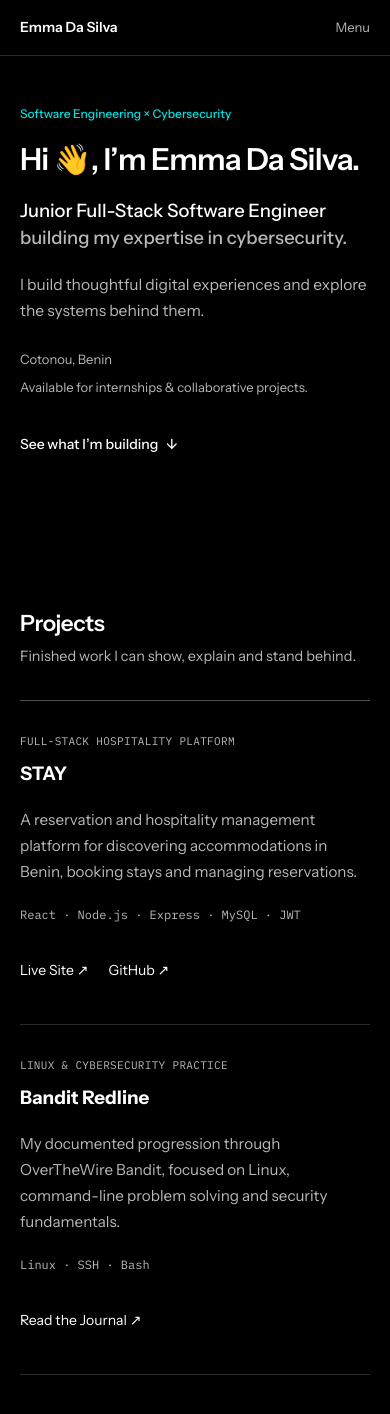
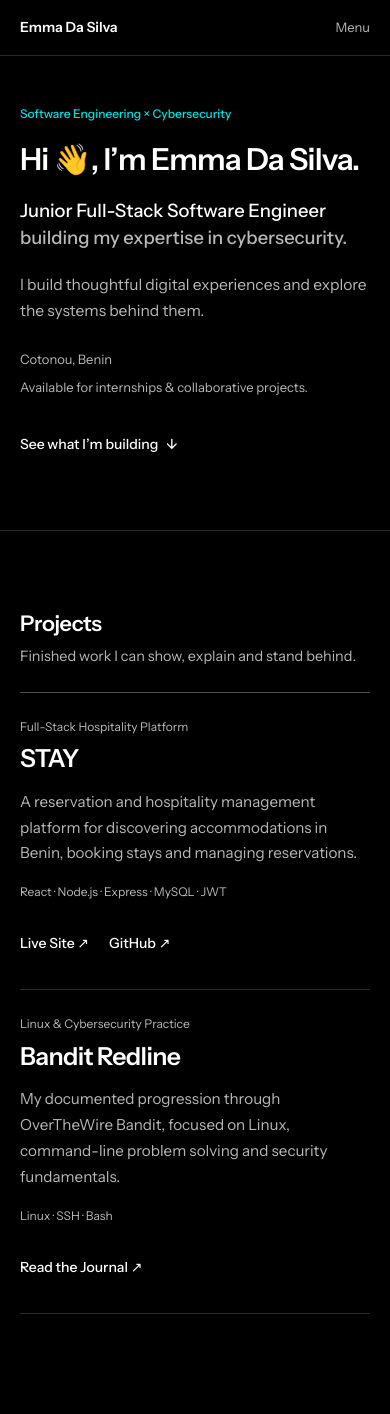
Before and after one commit to emma-dasilva-dev/emma-dasilva-portfolio, a Next.js app: page /en in a window 390 px wide. Shown: the top 1414 px of the page. Built offline with nearby package versions, Linux system fonts and the light colour scheme.

Commit message:
style: make projects quiet and minimal

```diff
--- a/src/components/sections/Work.module.css
+++ b/src/components/sections/Work.module.css
@@ -1,40 +1,22 @@
 .section {
   padding-block: var(--section-space);
+  border-top: 1px solid var(--color-border);
 }
 
 .sectionHeader {
-  display: grid;
-  grid-template-columns: 10rem minmax(0, 1fr);
-  gap: var(--space-8);
-  margin-bottom: var(--space-10, 2.5rem);
-}
-
-.sectionNumber,
-.projectIndex,
-.projectType,
-.stack,
-.banditMeta span {
-  font-family: var(--font-mono);
-}
-
-.sectionNumber {
-  margin: 0;
-  color: var(--color-text-muted);
-  font-size: 0.625rem;
-  letter-spacing: 0.05em;
-  text-transform: uppercase;
+  max-width: 36rem;
+  margin-bottom: var(--space-8);
 }
 
 .sectionHeader h2 {
   margin: 0;
-  font-size: clamp(1.4rem, 2.2vw, 1.8rem);
+  font-size: clamp(1.35rem, 2vw, 1.7rem);
   font-weight: 600;
   line-height: 1.2;
-  letter-spacing: -0.02em;
+  letter-spacing: -0.018em;
 }
 
-.sectionHeader p:last-child {
-  max-width: 32rem;
+.sectionHeader p {
   margin: var(--space-2) 0 0;
   color: var(--color-text-muted);
   font-size: 0.9rem;
@@ -42,44 +24,42 @@
 }
 
 .projects {
-  border-top: 1px solid var(--color-border-strong);
+  max-width: 52rem;
 }
 
 .project {
-  display: grid;
-  grid-template-columns: 10rem minmax(0, 1fr);
-  gap: var(--space-8);
-  padding-block: var(--space-10, 2.5rem);
+  padding-block: var(--space-8);
+  border-top: 1px solid var(--color-border);
+}
+
+.project:first-child {
+  border-top-color: var(--color-border-strong);
+}
+
+.project:last-child {
   border-bottom: 1px solid var(--color-border);
 }
 
-.projectIndex {
-  color: var(--color-accent-secondary);
-  font-size: 0.6875rem;
-}
-
-.projectContent {
-  max-width: 46rem;
+.projectType,
+.stack {
+  color: var(--color-text-muted);
+  font-size: 0.75rem;
 }
 
 .projectType {
   margin: 0 0 var(--space-2);
-  color: var(--color-text-muted);
-  font-size: 0.6875rem;
-  letter-spacing: 0.03em;
-  text-transform: uppercase;
 }
 
-.projectContent h3 {
+.project h3 {
   margin: 0;
-  font-size: clamp(1.65rem, 3vw, 2.25rem);
+  font-size: clamp(1.5rem, 2.7vw, 2rem);
   font-weight: 600;
-  line-height: 1.1;
-  letter-spacing: -0.03em;
+  line-height: 1.15;
+  letter-spacing: -0.025em;
 }
 
 .summary {
-  max-width: 38rem;
+  max-width: 40rem;
   margin: var(--space-4) 0 0;
   color: var(--color-text-muted);
   font-size: 0.95rem;
@@ -87,44 +67,24 @@
 }
 
 .stack {
-  margin: var(--space-5, 1.25rem) 0 0;
-  color: var(--color-text-muted);
-  font-size: 0.75rem;
+  margin: var(--space-4) 0 0;
   line-height: 1.6;
-}
-
-.banditMeta {
-  display: flex;
-  align-items: baseline;
-  gap: var(--space-4);
-  margin-top: var(--space-5, 1.25rem);
-}
-
-.banditMeta span {
-  color: var(--color-text-muted);
-  font-size: 0.6875rem;
-  text-transform: uppercase;
-}
-
-.banditMeta strong {
-  color: var(--color-accent);
-  font-size: 1rem;
-  font-weight: 500;
 }
 
 .links {
   display: flex;
   flex-wrap: wrap;
   gap: var(--space-5, 1.25rem);
-  margin-top: var(--space-6);
+  margin-top: var(--space-5, 1.25rem);
 }
 
 .links a {
-  min-height: 44px;
   display: inline-flex;
   align-items: center;
+  min-height: 44px;
   color: var(--color-text);
   font-size: 0.875rem;
+  font-weight: 500;
   text-decoration: none;
   transition: color var(--motion-fast) var(--ease-standard);
 }
@@ -135,26 +95,16 @@
 }
 
 @media (max-width: 47.9375rem) {
-  .sectionHeader,
-  .project {
-    display: block;
-  }
-
   .sectionHeader {
-    margin-bottom: var(--space-8);
-  }
-
-  .sectionNumber,
-  .projectIndex {
-    margin-bottom: var(--space-3);
+    margin-bottom: var(--space-6);
   }
 
   .project {
-    padding-block: var(--space-8);
+    padding-block: var(--space-6);
   }
 
-  .projectContent h3 {
-    font-size: clamp(1.5rem, 8vw, 1.9rem);
+  .project h3 {
+    font-size: 1.55rem;
   }
 }
 
```
